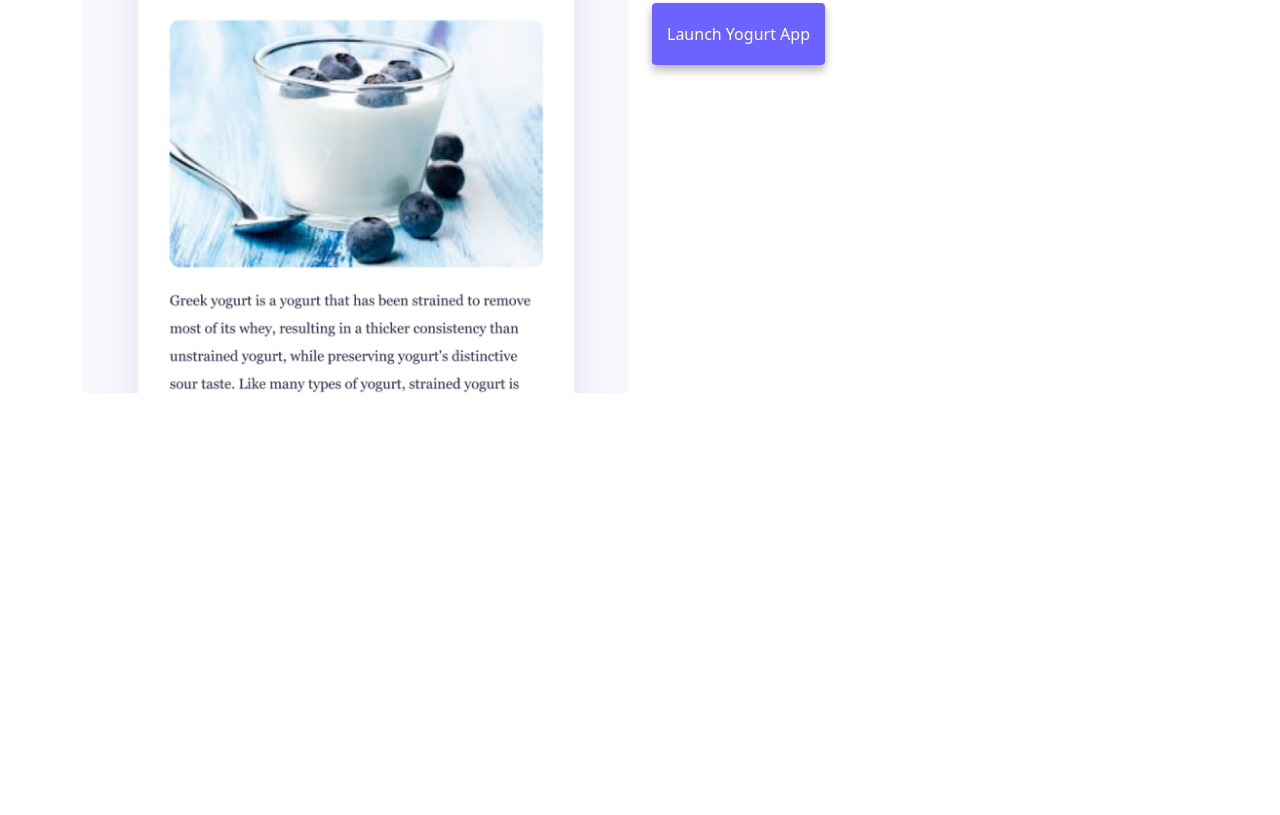
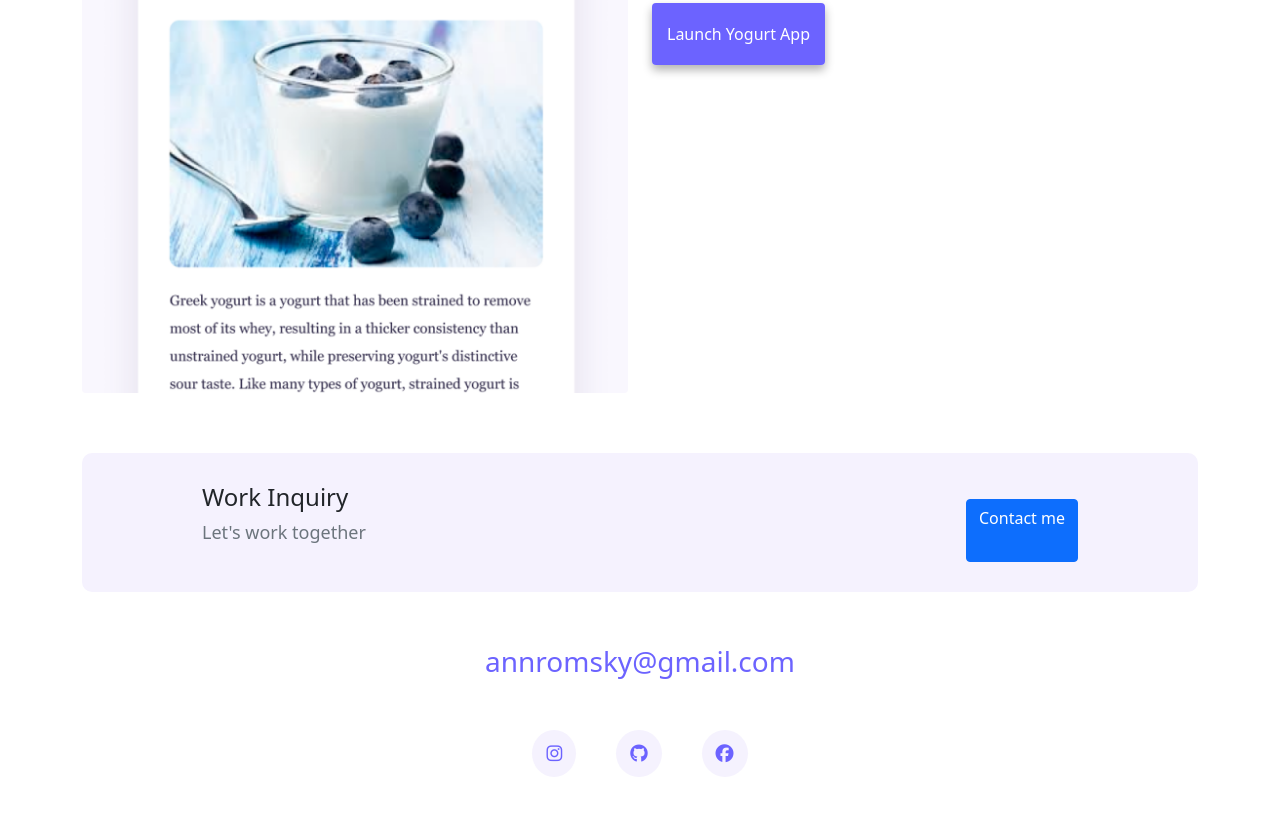
Before and after one commit to HannaViel/portfolio, a plain HTML site: page index.html in a window 1280 px wide. Shown: the part 1837-2652 px from the top of the page. Before the commit the page ends 2230 px from the top, so only its background shows below. Drawn offline with nearby package versions, Linux system fonts and the light colour scheme.

Commit message:
added footer

```diff
--- a/index.html
+++ b/index.html
@@ -136,6 +136,37 @@
           </div>
         </div>
       </div>
+      <footer>
+        <div
+          class="contact-box d-flex justify-content-between mb-5 d-none d-md-flex"
+        >
+          <div>
+            <h4>Work Inquiry</h4>
+            <p class="text-muted">Let's work together</p>
+          </div>
+          <a href="" class="btn btn-primary mt-3"> Contact me </a>
+        </div>
+        <div>
+          <div class="d-flex justify-content-center mb-5">
+            <a href="mailto:annromsky@gmail.com" class="email-link">
+              annromsky@gmail.com
+            </a>
+          </div>
+        </div>
+        <div class="social-links d-flex justify-content-center mb-5">
+          <a href="https://instagram.com/taktzeya?igshid=YmMyMTA2M2Y=">
+            <i class="fab fa-instagram"></i>
+          </a>
+          <a href="https://github.com/HannaViel">
+            <i class="fab fa-github"></i>
+          </a>
+          <a
+            href="https://www.facebook.com/profile.php?id=100012364330850&mibextid=LQQJ4d"
+          >
+            <i class="fab fa-facebook"></i>
+          </a>
+        </div>
+      </footer>
     </div>
   </body>
 </html>
--- a/style.css
+++ b/style.css
@@ -82,6 +82,7 @@ p {
   color: var(--primary-color);
   font-size: 28px;
   text-decoration: none;
+  text-align: center;
 }
 
 .email-link:hover {
@@ -99,6 +100,13 @@ p {
     text-align: center;
   }
 
+  h4 {
+    font-size: 18px;
+  }
+
+  .btn {
+    font-size: 18px;
+  }
   p {
     text-align: center;
   }
@@ -109,3 +117,26 @@ p {
     margin: 0 20px;
   }
 }
+footer {
+  margin: 60px 0;
+}
+footer .social-links a {
+  margin: 0 20px;
+  color: var(--primary-color);
+  background: var(--secondary-color);
+  padding: 10px 14px;
+  border-radius: 50%;
+  font-size: 18px;
+  transition: all 100ms ease-in-out;
+}
+
+footer .contact-box {
+  background: var(--secondary-color);
+  padding: 30px 120px;
+  border-radius: 10px;
+}
+
+footer .social-links a:hover {
+  color: white;
+  background: var(--primary-color);
+}
```
Also changed, not shown: about.html (+22 -0 lines).
